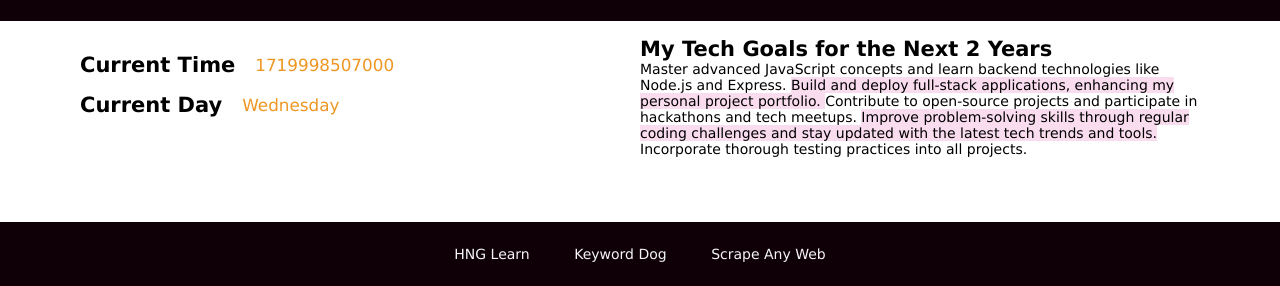
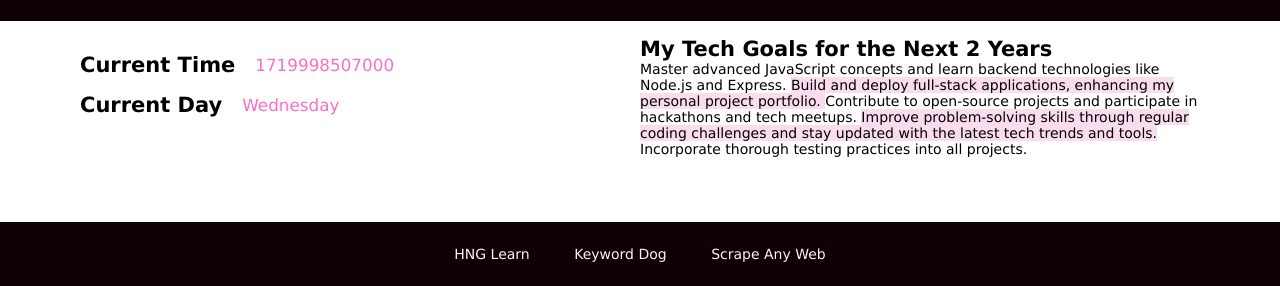
Before and after one commit to Kaylahray/HNG_X_TASK-1, a plain HTML site: page index.html in a window 1280 px wide. Shown: the part 514-800 px from the top of the page. Drawn offline with Linux system fonts and the light colour scheme.

Commit message:
updated style

```diff
--- a/style.css
+++ b/style.css
@@ -27,7 +27,7 @@ footer {
   margin-top: 1rem;
 }
 .font {
-  color: rgb(238, 150, 34);
+  color: rgb(251, 110, 199);
   font-size: larger;
 }
 .main {
```
